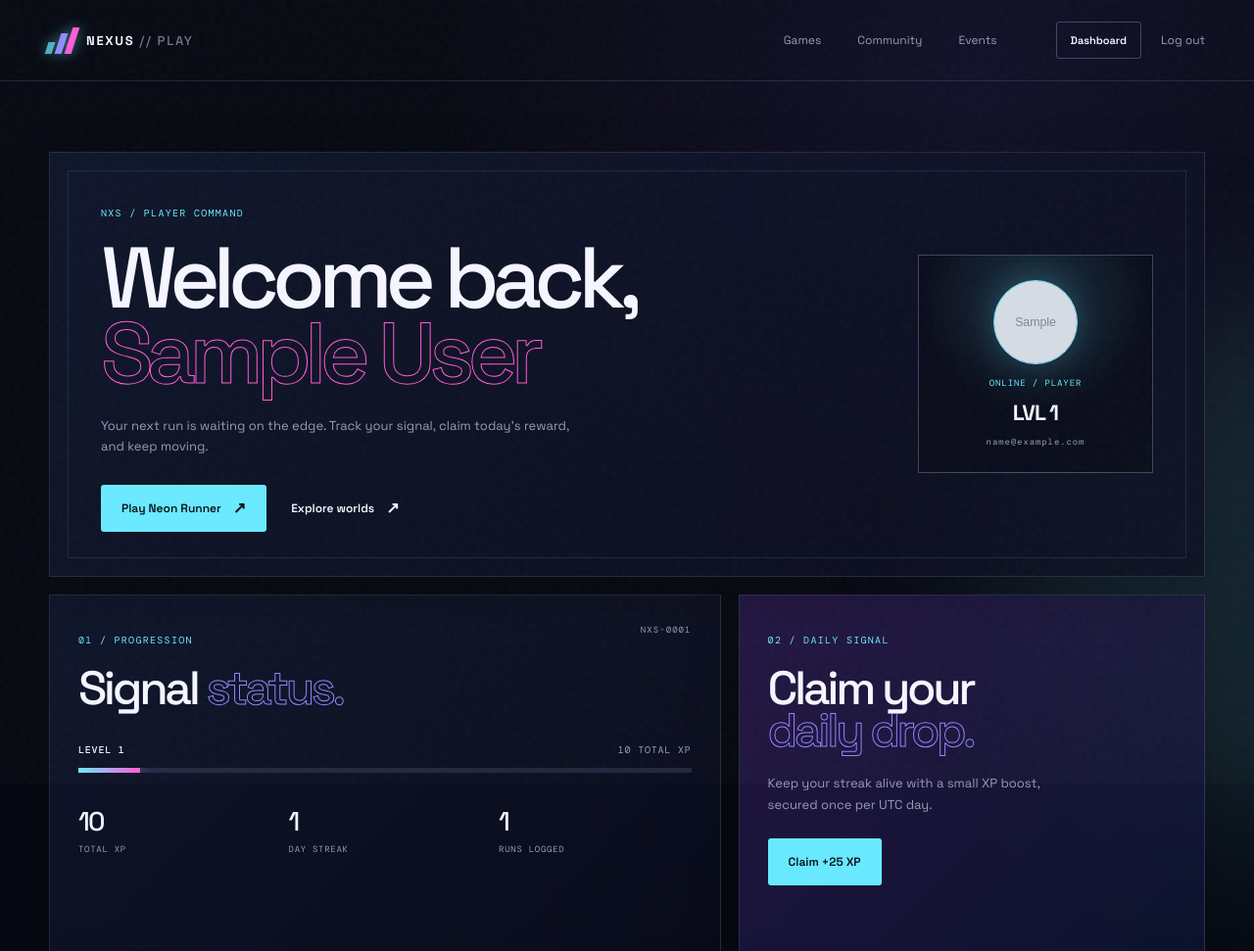
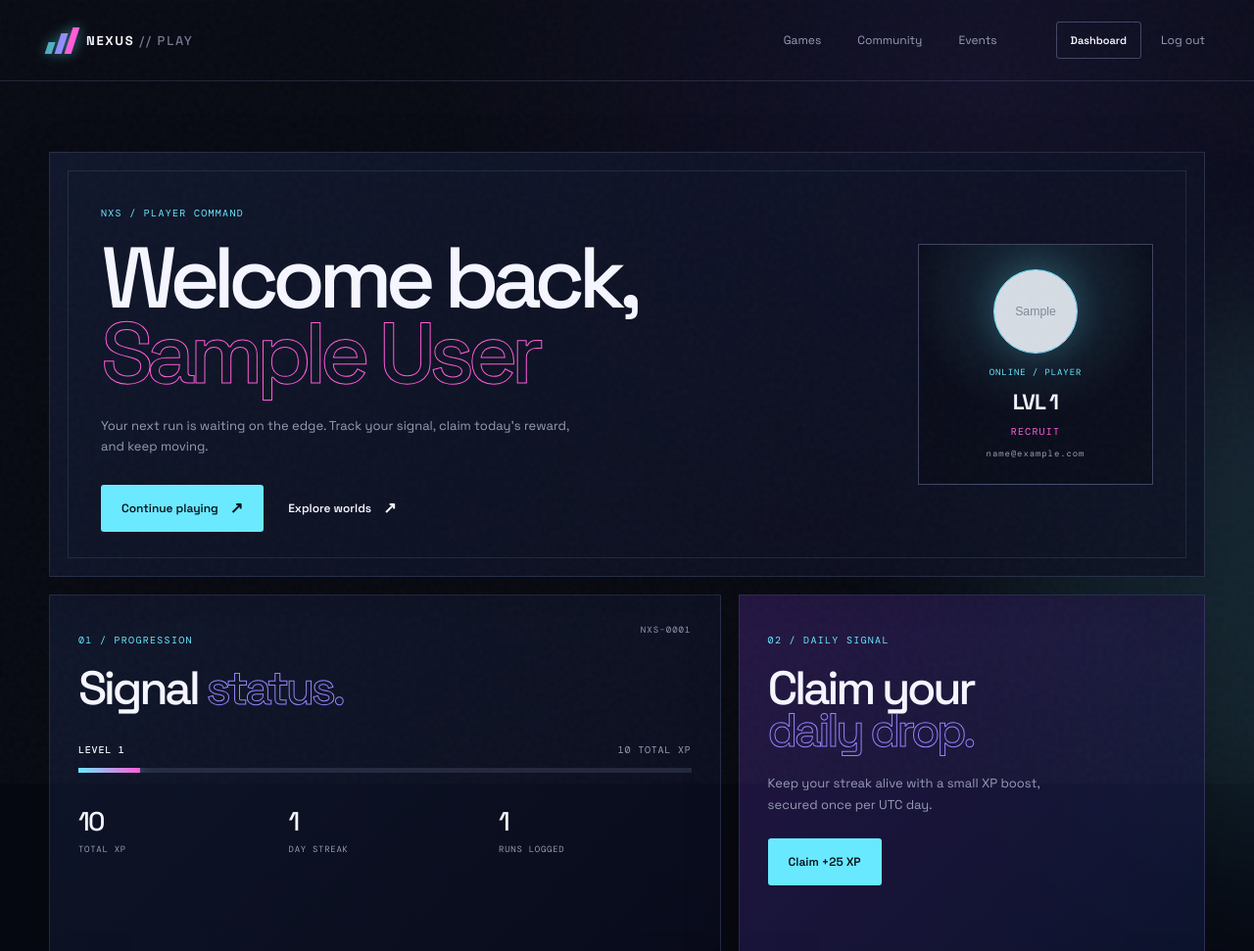
Before and after one commit to ramsingh73729-ctrl/nexus-flask, a Flask app: page /dashboard in a window 1280 px wide. Shown: the top 971 px of the page at 98% size. Run offline with Flask 3, Linux system fonts and the light colour scheme; the visitor is signed in with stand-in values (Sample User, id 1); tables that the repository leaves empty hold one stand-in row (values such as "Sample post"); grey boxes marked "Sample" are stand-in pictures; some libraries are stand-ins or nearby versions.

Commit message:
Polish the player command center

```diff
--- a/templates/dashboard.html
+++ b/templates/dashboard.html
@@ -11,7 +11,7 @@
       <h1>Welcome back,<br /><em>{{ user.name }}</em></h1>
       <p class="dashboard-lede">Your next run is waiting on the edge. Track your signal, claim today’s reward, and keep moving.</p>
       <div class="dashboard-actions">
-        <a class="button button-primary" href="{{ url_for('neon_runner') }}">Play Neon Runner <span>↗</span></a>
+        <a class="button button-primary" href="{{ url_for('neon_runner') }}">Continue playing <span>↗</span></a>
         <a class="button button-ghost" href="{{ url_for('home') }}#games">Explore worlds <span>↗</span></a>
       </div>
     </div>
@@ -25,6 +25,7 @@
       </div>
       <span class="eyebrow">ONLINE / PLAYER</span>
       <strong id="dashboardLevel">LVL {{ user.level }}</strong>
+      <span class="player-rank" id="dashboardRank">{{ rank }}</span>
       <small>{{ user.email }}</small>
     </div>
   </div>
```
